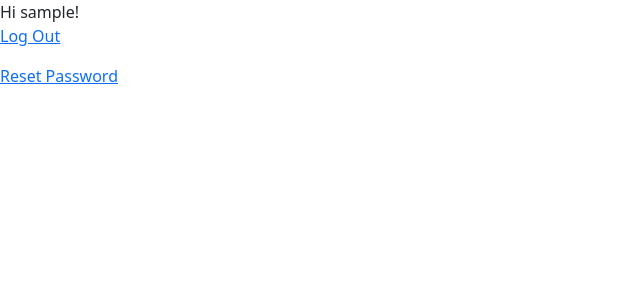
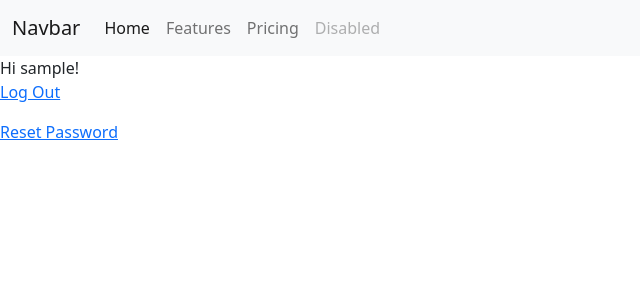
Before and after one commit to Code-Institute-Submissions/I_teach_French2, a Django app: page / in a window 1280 px wide. Shown: the top 300 px of the page, without its empty margins (0-640 px from the left). Run offline with Django 3.2, Linux system fonts and the light colour scheme; the visitor is signed in with stand-in values (Sample User, id 1).

Commit message:
added navbar

```diff
--- a/templates/base.html
+++ b/templates/base.html
@@ -1,17 +1,50 @@
+{% load static %}
+
 <!DOCTYPE html>
 <html lang="en">
 <head>
-    <meta charset="UTF-8">
-    <meta name="viewport" content="width=device-width, initial-scale=1">
-    <link href="https://cdn.jsdelivr.net/npm/bootstrap@5.0.0-beta3/dist/css/bootstrap.min.css" rel="stylesheet" integrity="sha384-eOJMYsd53ii+scO/bJGFsiCZc+5NDVN2yr8+0RDqr0Ql0h+rP48ckxlpbzKgwra6" crossorigin="anonymous">
+
+    {% block meta %}
+        <meta charset="UTF-8">
+        <meta name="viewport" content="width=device-width, initial-scale=1">
+    {% endblock %}
+
+    {% block extrameta %}
+    {% endblock %}
+
+    {% block corecss %}
+        <link href="https://cdn.jsdelivr.net/npm/bootstrap@5.0.0-beta3/dist/css/bootstrap.min.css" rel="stylesheet" integrity="sha384-eOJMYsd53ii+scO/bJGFsiCZc+5NDVN2yr8+0RDqr0Ql0h+rP48ckxlpbzKgwra6" crossorigin="anonymous">
+    {% endblock %}
+
+    {% block extracss %}
+    {% endblock %}
+
+    {% block corejs %}
+        <script src="https://cdn.jsdelivr.net/npm/bootstrap@5.0.0-beta3/dist/js/bootstrap.bundle.min.js" integrity="sha384-JEW9xMcG8R+pH31jmWH6WWP0WintQrMb4s7ZOdauHnUtxwoG2vI5DkLtS3qm9Ekf" crossorigin="anonymous"></script>
+    {% endblock %}
+
+    {% block extrajs %}
+    {% endblock %}
+
     <title>{% block title %}I teach French{% endblock %}</title>
 </head>
 <body>
+    {% block page_header %}
+
+     {% endblock %}
     <main>
         {% block content %}
         {% endblock %}
+
+
+
+
+
     </main>
 
- <script src="https://cdn.jsdelivr.net/npm/bootstrap@5.0.0-beta3/dist/js/bootstrap.bundle.min.js" integrity="sha384-JEW9xMcG8R+pH31jmWH6WWP0WintQrMb4s7ZOdauHnUtxwoG2vI5DkLtS3qm9Ekf" crossorigin="anonymous"></script>
+    {% block postloadjs %}
+         {% endblock %}
+
+
 </body>
 </html>
--- a/templates/home.html
+++ b/templates/home.html
@@ -2,13 +2,49 @@
 
 {%block title%}Home{% endblock%}
 
+
+
 {% block content %}
+
+
 {% if user.is_authenticated %}
+<nav class="navbar navbar-expand-lg navbar-light bg-light">
+  <div class="container-fluid">
+    <a class="navbar-brand" href="#">Navbar</a>
+    <button class="navbar-toggler" type="button" data-bs-toggle="collapse" data-bs-target="#navbarNav" aria-controls="navbarNav" aria-expanded="false" aria-label="Toggle navigation">
+      <span class="navbar-toggler-icon"></span>
+    </button>
+    <div class="collapse navbar-collapse" id="navbarNav">
+      <ul class="navbar-nav">
+        <li class="nav-item">
+          <a class="nav-link active" aria-current="page" href="#">Home</a>
+        </li>
+        <li class="nav-item">
+          <a class="nav-link" href="#">Features</a>
+        </li>
+        <li class="nav-item">
+          <a class="nav-link" href="#">Pricing</a>
+        </li>
+        <li class="nav-item">
+          <a class="nav-link disabled" href="#" tabindex="-1" aria-disabled="true">Disabled</a>
+        </li>
+      </ul>
+    </div>
+  </div>
+</nav>
     Hi {{user.username}}!
     <p><a href="{% url 'logout' %}">Log Out</a></p>
     <p><a href="{% url 'password_reset' %}">Reset Password</a></p>
     {% else %}
-    <p>You are not logged in</p>
-    <a href="{% url 'login' %}"> Log in </a>
+    <nav class="navbar navbar-light bg-light">
+  <div class="container-fluid">
+    <span class="navbar-brand mb-0 h1">I Teach French</span>
+  </div>
+</nav>
+    <p>Log in or register to download our resources</p>
+    <a class="btn btn-outline-primary" href="{% url 'login' %}" role="button">Log in</a>
+    <a class="btn btn-outline-success" href="{% url 'signup' %}" role="button">Register</a>
+
+
 {% endif %}
 {% endblock %}
--- a/templates/registration/login.html
+++ b/templates/registration/login.html
@@ -3,6 +3,8 @@
 {% block title %}Login{% endblock %}
 
 {% block content %}
+
+
     <h2>Log In</h2>
     <form method="post">
         {% csrf_token %}
```
